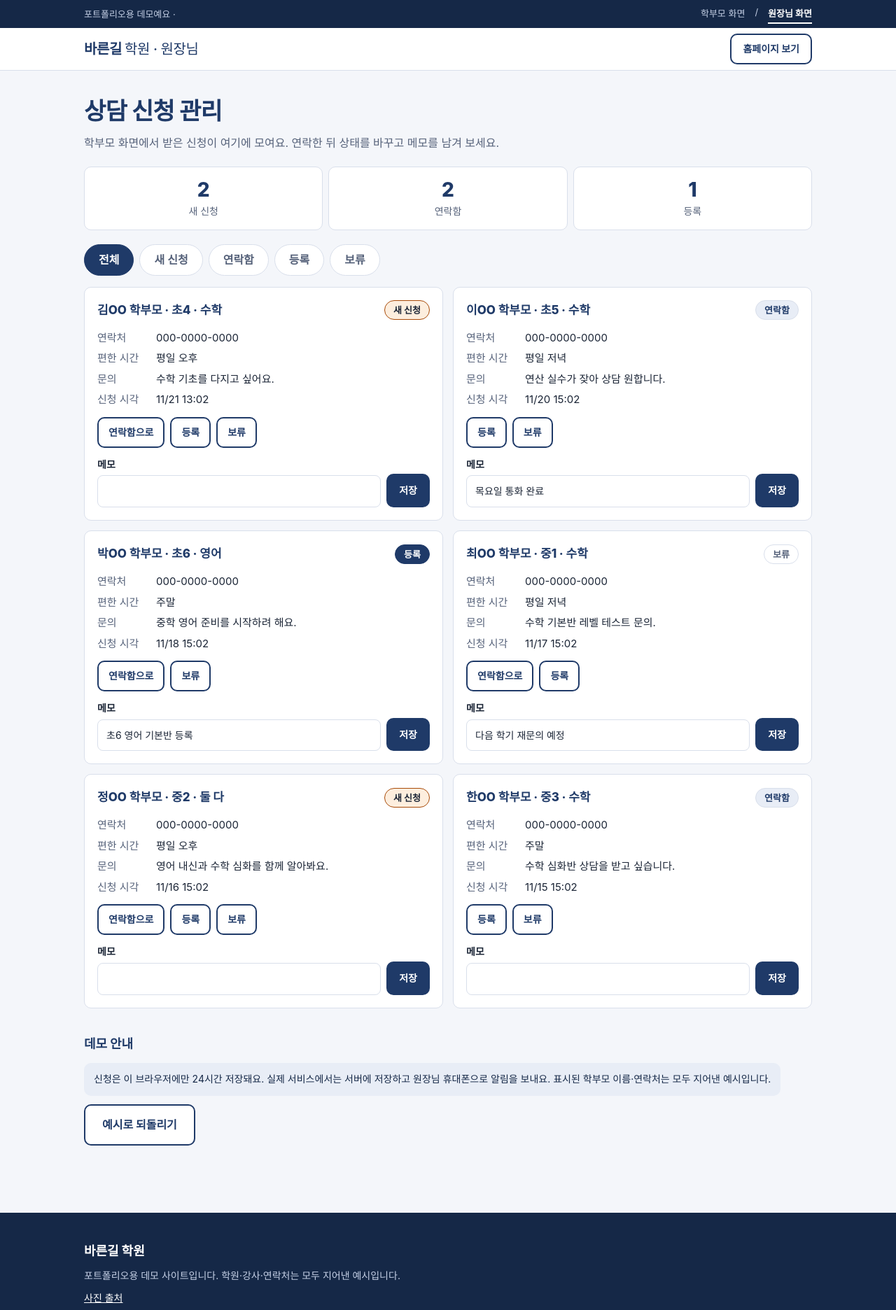
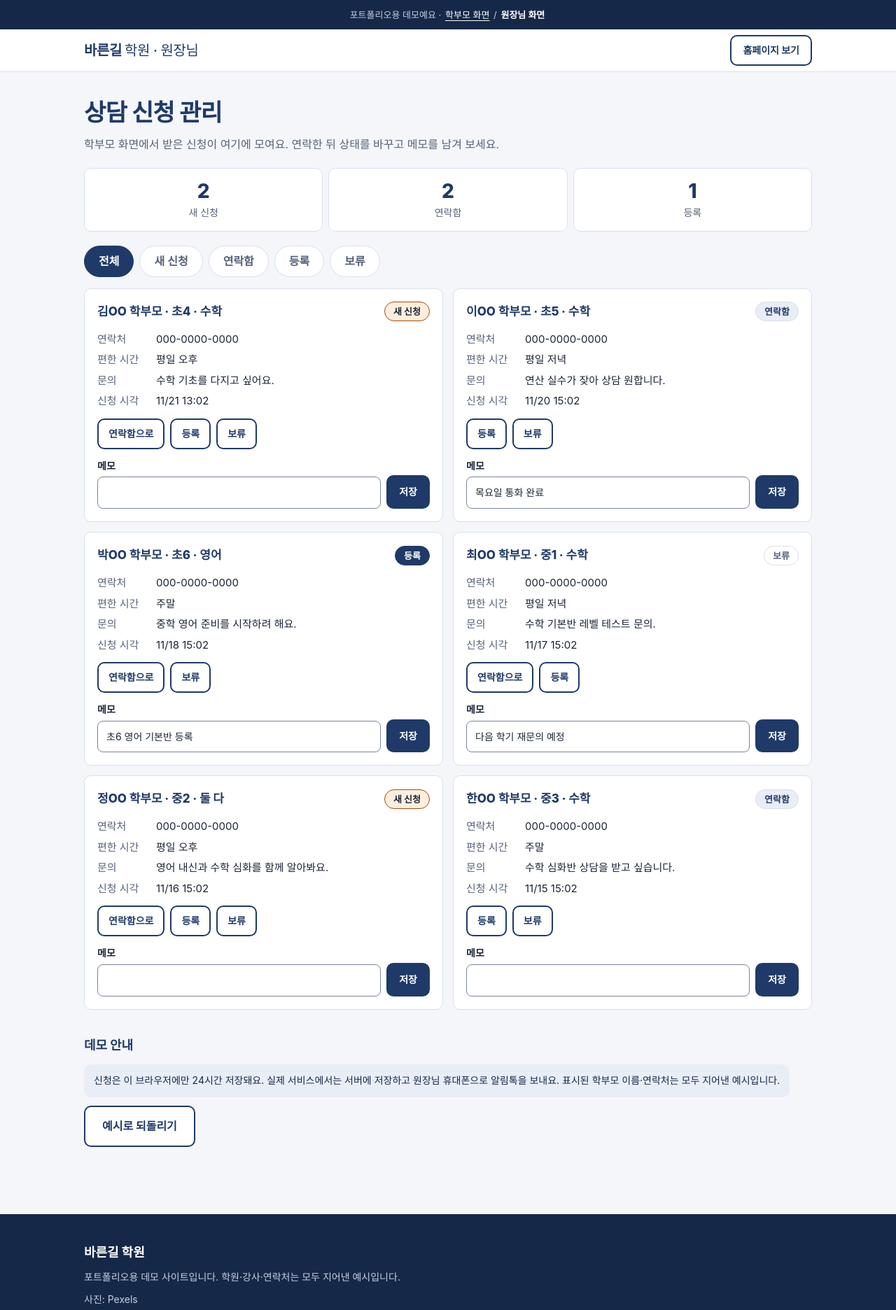
Before and after one commit to waterdog-hub/portfolio-site, a plain HTML site: page src/demos/bareun-academy/owner.html in a window 1280 px wide. Shown: the top 1872 px of the page at 70% size. Drawn offline with Linux system fonts and the light colour scheme; a web font is replaced by a local one.

Commit message:
fix: 전체 리뷰 반영 (학원 탭 간 덮어쓰기, 데모 띠, 포커스, 사진 출처)
- 학원 학부모 화면: 신청 직전에 저장소를 다시 읽어 원장님 탭 변경을 덮어쓰지 않음
- 네 화면 모두 pageshow(bfcache 복원) 때 다시 읽어 그림
- 학원 데모 띠를 온기식당 방식으로(가운데, 링크 묶음 nowrap, 다른 화면 링크 밑줄)
- 학원 띠·바닥글 포커스 테두리 흰색, 입력칸 테두리 3:1 이상
- 사진 출처 링크(.md)를 "사진: Pexels" 글로 바꿈
- 학원 카드 버튼 aria-label에 학부모 이름, storage key null 처리
- 온기식당 수정 창: 사진을 바꾼 때만 setPhoto
- 문구: 알림톡, 일지 된장찌개 줄

Co-Authored-By: Claude Opus 5.5 <noreply@anthropic.com>

```diff
--- a/src/demos/bareun-academy/css/style.css
+++ b/src/demos/bareun-academy/css/style.css
@@ -15,6 +15,7 @@
   --text: #1b2536;
   --text-sub: #56627a;
   --line: #d9dfeb;
+  --input-line: #7a8499;       /* 입력칸 테두리: 흰 카드 위 3.76:1 (--line은 1.34:1이라 칸이 잘 안 보임) */
   --on-navy: #ffffff;          /* 남색 바탕 위 글씨 */
   --on-navy-sub: #c5d0e6;
   --accent-warm: #a84a08;      /* 남은 자리 강조 (주황 한 색) */
@@ -61,6 +62,9 @@ h1, h2, h3, p, ul, ol, dl, dd, figure { margin: 0; }
 ul, ol { padding: 0; list-style: none; }
 
 :focus-visible { outline: 3px solid var(--accent-warm); outline-offset: 2px; }
+/* 남색 띠·바닥글 위에서는 주황 테두리가 잘 안 보여서(2.56:1) 흰색으로 바꾼다(14.72:1) */
+.demo-band :focus-visible,
+.footer :focus-visible { outline-color: var(--on-navy); }
 
 .container {
   width: 100%;
@@ -75,18 +79,22 @@ ul, ol { padding: 0; list-style: none; }
   color: var(--on-navy-sub);
   font-size: 13px;
 }
+/* 온기식당 띠와 같은 방식: 가운데 한 줄로 두고, 좁으면 링크 묶음째 다음 줄로 내린다(링크를 오른쪽 끝으로 밀지 않는다) */
 .demo-band__inner {
-  display: flex;
-  flex-wrap: wrap;
-  align-items: center;
-  justify-content: space-between;
-  gap: 4px 16px;
+  text-align: center;
   padding-top: 6px;
   padding-bottom: 6px;
 }
-.demo-band nav { display: flex; gap: 14px; }
-.demo-band a { text-decoration: none; padding: 2px 0; border-bottom: 2px solid transparent; }
-.demo-band a[aria-current="page"] { color: var(--on-navy); border-bottom-color: var(--on-navy); font-weight: 700; }
+/* ·, 두 링크, /를 한 덩어리로 묶어 줄이 바뀌어도 "·"만 떨어지지 않게 한다 */
+.demo-band__links { display: inline-block; white-space: nowrap; }
+.demo-band a {
+  display: inline-block;
+  padding: 4px 2px; /* 줄 높이는 그대로 두고 누르는 영역만 조금 넓힌다 */
+  color: var(--on-navy);
+  text-decoration: underline; /* 지금 화면이 아닌 쪽도 링크로 보이게 밑줄을 둔다 */
+  text-underline-offset: 3px;
+}
+.demo-band a[aria-current="page"] { font-weight: 700; text-decoration: none; }
 
 /* ===== 4. 헤더·메뉴 ===== */
 .header {
@@ -277,7 +285,7 @@ ul, ol { padding: 0; list-style: none; }
 .field textarea {
   width: 100%;
   padding: 12px;
-  border: 1px solid var(--line);
+  border: 1px solid var(--input-line);
   border-radius: 8px;
   background: var(--bg);
   color: var(--text);
@@ -319,6 +327,7 @@ ul, ol { padding: 0; list-style: none; }
 .footer__inner { display: grid; gap: 8px; }
 .footer__logo { font-size: 18px; font-weight: 800; color: var(--on-navy); }
 .footer__link { color: var(--on-navy); }
+.footer__credit { color: var(--on-navy-sub); } /* 링크가 아닌 글이라 밑줄 없이 보조 글씨 색 */
 
 /* ===== 12. 넓은 화면 ===== */
 @media (min-width: 768px) {
@@ -395,7 +404,7 @@ ul, ol { padding: 0; list-style: none; }
 .inq__btn[hidden] { display: none; }
 .inq__memo { display: flex; gap: 8px; align-items: end; }
 .inq__memo-label { flex: 1; min-width: 0; display: grid; gap: 4px; font-size: 14px; font-weight: 700; }
-.inq__memo-input { width: 100%; padding: 10px 12px; border: 1px solid var(--line); border-radius: 8px; background: var(--bg); color: var(--text); font: inherit; font-weight: 400; }
+.inq__memo-input { width: 100%; padding: 10px 12px; border: 1px solid var(--input-line); border-radius: 8px; background: var(--bg); color: var(--text); font: inherit; font-weight: 400; }
 .inq__memo-save { padding: 10px 16px; font-size: 14px; }
 
 .owner__empty { margin-top: 20px; padding: 24px; text-align: center; color: var(--text-sub); background: var(--bg); border: 1px dashed var(--line); border-radius: var(--radius); }
--- a/src/demos/bareun-academy/js/owner.js
+++ b/src/demos/bareun-academy/js/owner.js
@@ -57,9 +57,14 @@ function buildCard(inq) {
     q(".inq__arrived").hidden = false;
   }
   // 지금 상태로 바꾸는 버튼은 필요 없으니 숨긴다
-  li.querySelectorAll(".inq__btn").forEach((b) => { b.hidden = b.dataset.status === inq.status; });
+  li.querySelectorAll(".inq__btn").forEach((b) => {
+    b.hidden = b.dataset.status === inq.status;
+    // 카드마다 같은 "등록" 버튼이 있어 스크린리더로는 구별이 안 되므로 누구의 버튼인지 이름에 넣는다
+    b.setAttribute("aria-label", `${inq.parentName} ${b.textContent}`);
+  });
   q(".inq__memo-input").value = inq.memo || "";
   q(".inq__memo-input").setAttribute("aria-label", `${inq.parentName} 메모`);
+  q(".inq__memo-save").setAttribute("aria-label", `${inq.parentName} 메모 저장`);
   return li;
 }
 
@@ -127,10 +132,8 @@ document.getElementById("resetBtn").addEventListener("click", () => {
   commit(resetState(new Date()));
 });
 
-// 다른 탭(학부모 화면)에서 신청하면 새로 고침 없이 다시 읽어 그린다
-window.addEventListener("storage", (e) => {
-  if (e.key !== STORAGE_KEY) return;
-  // 메모를 쓰던 중이면 글자와 커서 위치를 기억했다가 다시 그린 뒤 돌려놓는다
+// 저장소에서 다시 읽어 그린다. 메모를 쓰던 중이면 글자와 커서 위치를 기억했다가 다시 그린 뒤 돌려놓는다.
+function reloadFromStorage() {
   const a = document.activeElement;
   const typing = a && a.classList.contains("inq__memo-input")
     ? { id: a.closest(".inq").dataset.id, value: a.value, start: a.selectionStart, end: a.selectionEnd }
@@ -147,6 +150,17 @@ window.addEventListener("storage", (e) => {
       input.setSelectionRange(typing.start, typing.end);
     }
   }
+}
+
+// 다른 탭(학부모 화면)에서 신청하면 새로 고침 없이 다시 읽어 그린다
+window.addEventListener("storage", (e) => {
+  if (e.key !== STORAGE_KEY && e.key !== null) return; // key가 null이면 저장소 전체가 비워진 것
+  reloadFromStorage();
+});
+
+// 뒤로 가기로 돌아와 예전 화면이 그대로 꺼내졌을 때(bfcache)도 지금 저장된 내용으로 다시 그린다
+window.addEventListener("pageshow", (e) => {
+  if (e.persisted) reloadFromStorage();
 });
 
 render();
--- a/src/demos/bareun-academy/owner.html
+++ b/src/demos/bareun-academy/owner.html
@@ -20,14 +20,10 @@
 
   <!-- 데모 띠: 학부모 화면과 원장님 화면을 오가는 링크 -->
   <div class="demo-band">
-    <div class="container demo-band__inner">
-      <p>포트폴리오용 데모예요 ·</p>
-      <nav aria-label="화면 전환">
-        <a href="index.html">학부모 화면</a>
-        <span aria-hidden="true">/</span>
-        <a href="owner.html" aria-current="page">원장님 화면</a>
-      </nav>
-    </div>
+    <!-- ·, 두 링크, /를 한 덩어리(demo-band__links)로 묶어 줄이 바뀌어도 "·"만 떨어지지 않게 한다 -->
+    <nav class="container demo-band__inner" aria-label="화면 전환">
+      <p>포트폴리오용 데모예요 <span class="demo-band__links">· <a href="index.html">학부모 화면</a> <span aria-hidden="true">/</span> <a href="owner.html" aria-current="page">원장님 화면</a></span></p>
+    </nav>
   </div>
 
   <header class="header">
@@ -73,7 +69,7 @@
       <!-- O-06 안내와 되돌리기 -->
       <section class="owner__reset" aria-labelledby="reset-title">
         <h2 class="owner__reset-title" id="reset-title">데모 안내</h2>
-        <p class="notice">신청은 이 브라우저에만 24시간 저장돼요. 실제 서비스에서는 서버에 저장하고 원장님 휴대폰으로 알림을 보내요. 표시된 학부모 이름·연락처는 모두 지어낸 예시입니다.</p>
+        <p class="notice">신청은 이 브라우저에만 24시간 저장돼요. 실제 서비스에서는 서버에 저장하고 원장님 휴대폰으로 알림톡을 보내요. 표시된 학부모 이름·연락처는 모두 지어낸 예시입니다.</p>
         <button type="button" class="btn btn--ghost" id="resetBtn">예시로 되돌리기</button>
       </section>
 
@@ -110,7 +106,8 @@
     <div class="container footer__inner">
       <p class="footer__logo">바른길 학원</p>
       <p class="footer__notice">포트폴리오용 데모 사이트입니다. 학원·강사·연락처는 모두 지어낸 예시입니다.</p>
-      <p><a href="assets/CREDITS.md" class="footer__link">사진 출처</a></p>
+      <!-- 사진별 작가·원본 주소는 assets/CREDITS.md에 남겨 둔다(.md는 브라우저에서 날것으로 보여서 링크하지 않는다) -->
+      <p class="footer__credit">사진: Pexels</p>
       <a href="../../index.html" class="footer__link">← 포트폴리오로 돌아가기</a>
     </div>
   </footer>
--- a/src/demos/ongi-sikdang/css/style.css
+++ b/src/demos/ongi-sikdang/css/style.css
@@ -354,7 +354,6 @@ a { color: inherit; }
 .footer__inner { display: grid; gap: 10px; }
 .footer__logo { font-family: var(--font-title); font-size: 20px; font-weight: 700; }
 .footer__notice { font-size: 14px; color: var(--on-ink-sub); }
-.footer__links a,
 .footer__back {
   display: inline-flex;
   align-items: center;
@@ -362,7 +361,7 @@ a { color: inherit; }
   font-size: 14px;
   color: var(--paper);
 }
-.footer__links a { text-decoration: underline; text-underline-offset: 3px; }
+.footer__credit { font-size: 14px; color: var(--on-ink-sub); } /* 링크가 아닌 글이라 밑줄 없이 보조 글씨 색 */
 .footer__back { text-decoration: none; font-weight: 700; }
 
 /* ===== 12. 사장님 화면 (owner.html) ===== */
```
Also changed, not shown: src/demos/bareun-academy/index.html (+6 -9 lines), src/demos/bareun-academy/js/main.js (+12 -0 lines), src/demos/ongi-sikdang/index.html (+2 -1 lines), src/demos/ongi-sikdang/js/main.js (+8 -0 lines), src/demos/ongi-sikdang/js/owner.js (+16 -3 lines), src/demos/ongi-sikdang/owner.html (+2 -1 lines), tests/demos/bareun-academy.store.test.mjs (+25 -0 lines), src/assets/bareun-academy-375.jpg, src/assets/bareun-academy.jpg, 1 other file.
